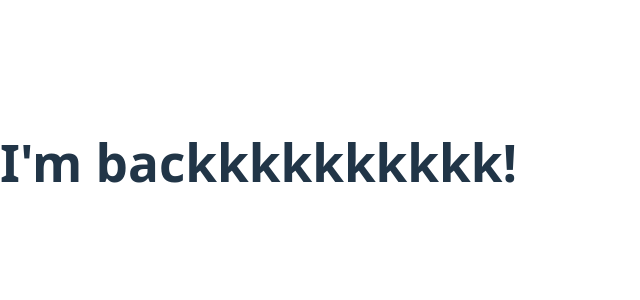
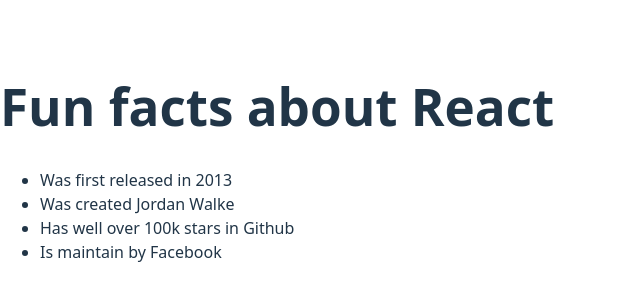
Before and after one commit to Udeme98/React-js-revision, a React (Vite) app: page / in a window 1280 px wide. Shown: the part 238-538 px from the top of the page, without its empty margins (0-640 px from the left). Built offline with nearby package versions, Linux system fonts and the light colour scheme.

Commit message:
react revision

```diff
--- a/src/App.jsx
+++ b/src/App.jsx
@@ -1,7 +1,13 @@
 function App() {
   return (
     <>
-      <h1>I'm backkkkkkkkkk!</h1>
+      <h1>Fun facts about React</h1>
+      <ul>
+        <li>Was first released in 2013</li>
+        <li>Was created Jordan Walke</li>
+        <li>Has well over 100k stars in Github </li>
+        <li>Is maintain by Facebook</li>
+      </ul>
     </>
   );
 }
```
